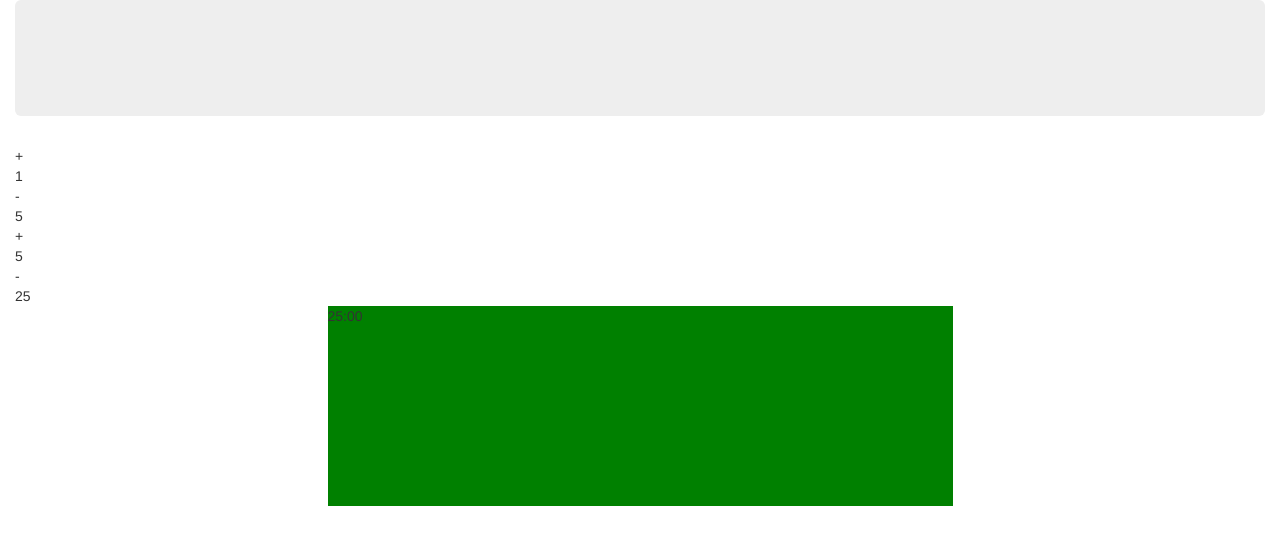
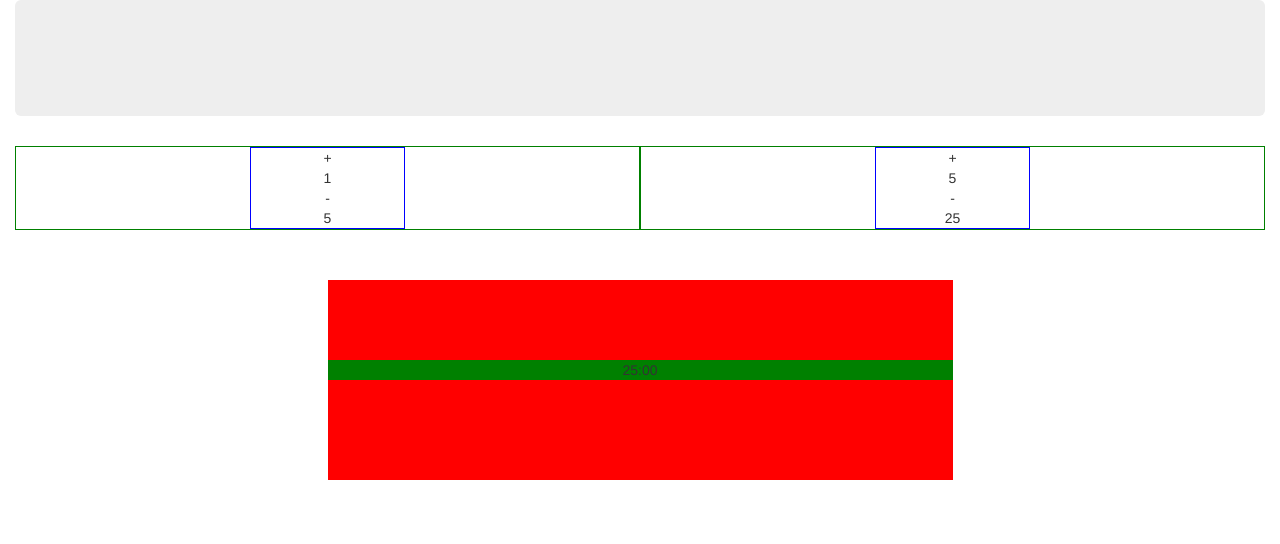
Before and after one commit to Essk/FreeCodeCamp-Projects, a website: page fcc-pomodoro-timer/index.html in a window 1280 px wide. Drawn offline with nearby package versions, Linux system fonts and the light colour scheme.

Commit message:
positioning

```diff
--- a/fcc-pomodoro-timer/index.html
+++ b/fcc-pomodoro-timer/index.html
@@ -26,22 +26,31 @@
       </p>
     </div>
     <div class="content">
-      <div class="change-break-background">
-        <div class="change-break">
-          <div class="add">+</div>
-          <div class="time">1</div>
-          <div class="minus">-</div>
-          <div class="current-break"></div>
-        </div>
+      <div class="timer-controls clearfix">
+        <ul>
+          <li class="change-break-background">
+            <div class="change-break">
+              <ul>
+                <li class="add">+</li>
+                <li class="time">1</li>
+                <li class="minus">-</li>
+                <li class="current-break"></li>
+              </ul>
+            </div>
+          </li>
+          <li class="change-work-background">
+            <div class="change-work">
+              <ul>
+                <li class="add">+</li>
+                <li class="time">5</li>
+                <li class="minus">-</li>
+                <li class="current-work"></li>
+              </ul>
+            </div>
+          </li>
+        </ul>
       </div>
-      <div class="change-session-background">
-        <div class="change-timer">
-          <div class="add">+</div>
-          <div class="time">5</div>
-          <div class="minus">-</div>
-          <div class="current-session"></div>
-        </div>
-      </div>
+
       <div class="main-timer-background center">
         <div class="main-timer">
 
@@ -49,9 +58,6 @@
       </div>
 
     </div>
-
-
-
   </div>
 </div>
 <script src='http://cdnjs.cloudflare.com/ajax/libs/jquery/2.1.3/jquery.min.js'></script>
--- a/fcc-pomodoro-timer/js/index.js
+++ b/fcc-pomodoro-timer/js/index.js
@@ -58,26 +58,26 @@ $(document).ready(function() {
 
 
         $(".main-timer").html(minutes + ':' + seconds);
-        $(".current-break").html(5);
-        $(".current-session").html(workSession.length);
+        $(".current-break").html(breakSession.length);
+        $(".current-work").html(workSession.length);
 
         $(".main-timer").click(function () {
             startStop(timer);
         });
 
-        $(".change-break > .add").click(function(){
+        $(".change-break  .add").click(function(){
             breakSession.increaseLength(1, $(this).siblings().last());
         });
 
-        $(".change-timer >.add").click(function(){
+        $(".change-work .add").click(function(){
             workSession.increaseLength(5, $(this).siblings().last());
         });
 
-        $(".change-break > .minus").click(function(){
+        $(".change-break  .minus").click(function(){
             breakSession.decreaseLength(1, $(this).siblings().last());
         });
 
-        $(".change-timer > .minus").click(function(){
+        $(".change-work  .minus").click(function(){
             workSession.decreaseLength(5, $(this).siblings().last());
         });
     }
--- a/fcc-pomodoro-timer/scss/style.scss
+++ b/fcc-pomodoro-timer/scss/style.scss
@@ -2,9 +2,30 @@
   background: red;
   width: 50%;
   margin: auto;
+  margin-top:50px;
   height: 200px;
+  text-align: center;
   >.main-timer{
-    height: inherit;
+    position: relative;
+    top: 40%;
     background: green;
   }
 }
+
+.timer-controls {
+
+  margin-bottom: 5px;
+  & > ul > li {
+    display: block;
+    float: left;
+    border: 1px solid green;
+    width: 50%;
+    ul {
+      width: 25%;
+      margin: auto;
+      border: 1px solid blue;
+      border: 1px solid blue;
+      text-align: center;
+    }
+  }
+}
```
Also changed, not shown: fcc-pomodoro-timer/css/style.css.
